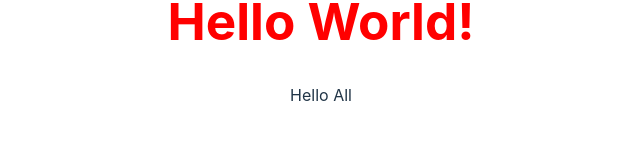
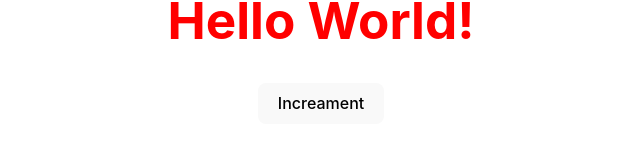
Before and after one commit to Emiakpor/vue_tutorial, a Vue app: page / in a window 1280 px wide. Shown: the part 359-506 px from the top of the page, without its empty margins (319-959 px from the left). Built offline with nearby package versions, Linux system fonts and the light colour scheme.

Commit message:
Added Watchers

```diff
--- a/src/App.vue
+++ b/src/App.vue
@@ -6,6 +6,7 @@ import ConditionalRendering from './components/ConditionalRendering.vue';
 import ListRendering from './components/ListRendering.vue';
 import ComputedProperty from './components/ComputedProperty.vue';
 import LifecycleAndTemplateRefs from './components/LifecycleAndTemplateRefs.vue';
+import Watchers from './components/Watchers.vue';
 
 
 import { ref, reactive } from 'vue';
@@ -24,11 +25,11 @@ const titleClass = ref('title');
     <ConditionalRendering/>
     <ListRendering/>
     <ComputedProperty/>
+    <LifecycleAndTemplateRefs/>
 
   -->
 
-  <LifecycleAndTemplateRefs/>
-
+  <Watchers/>
 </template>
 
 <style scoped>
--- /dev/null
+++ b/src/components/Watchers.vue
@@ -0,0 +1,24 @@
+<template>
+    <p>{{ message }} </p>
+
+    <button @click="increament">Increament</button>
+</template>
+
+<script setup lang="ts">
+    import { ref, watch } from 'vue';
+
+    const count = ref(0);
+    const message = ref('');
+
+    watch(count, (newCount) => {
+        message.value =`New count is: ${newCount}`
+    })
+
+    function increament() {
+        count.value++;
+    }
+</script>
+
+<style scoped>
+
+</style>
```
